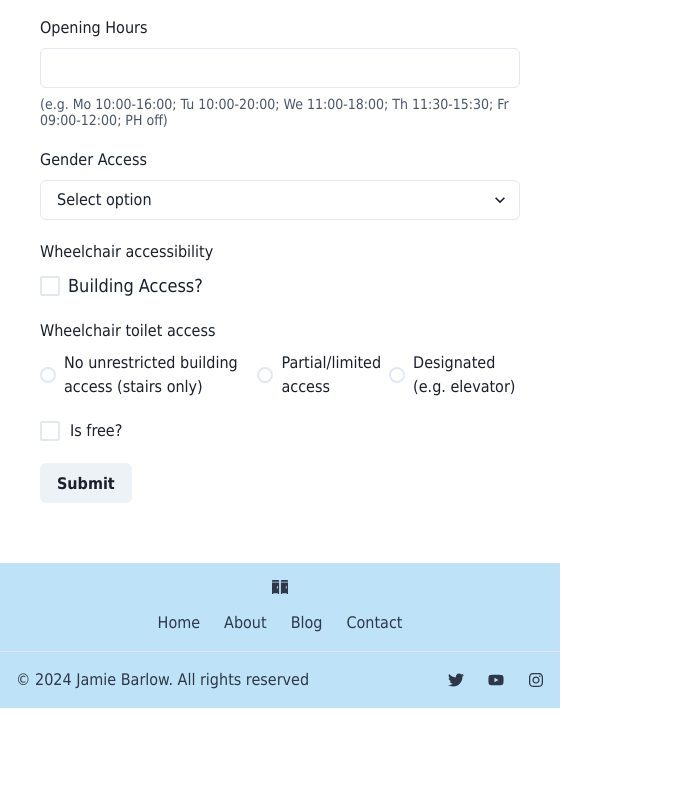
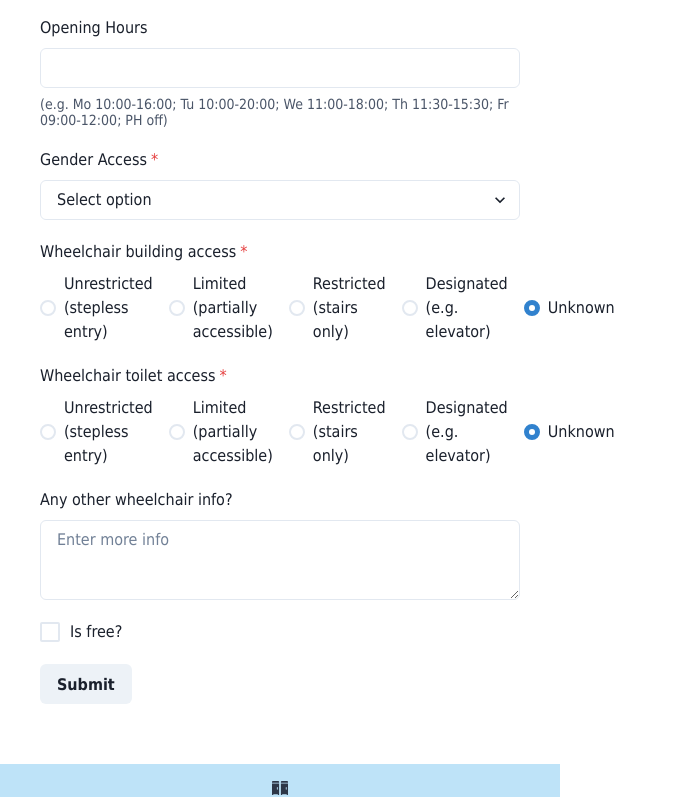
Before and after one commit to JamieBarlow/FlushPoint, a React (Vite) app in the folder frontend/: page /bathrooms/new in a window 1280 px wide. Shown: the part 567-1364 px from the top of the page, without its empty margins (0-677 px from the left). Before the commit the page ends 1275 px from the top, so only its background shows below. Built offline with nearby package versions, Linux system fonts and the light colour scheme.

Commit message:
Handle and display wheelchair building/toilet access options in form submission

```diff
--- a/frontend/src/App.tsx
+++ b/frontend/src/App.tsx
@@ -19,14 +19,18 @@ import ShowBathroomError from "./pages/ShowBathroomError";
 export const createBathroom: ActionFunction = async ({ request }) => {
   // gather data from form
   const data = await request.formData();
+  // Submission for request body
   const submission = {
-    // lat and long
+    // to add: lat and long
     name: data.get("name"),
     address: data.get("address"),
     description: data.get("description"),
     operator: data.get("operator"),
     openingHours: data.get("openingHours"),
     gender: data.get("gender"),
+    wheelchairBuildingAccess: data.get("wheelchairBuildingAccess"),
+    wheelchairToiletAccess: data.get("wheelchairToiletAccess"),
+    wheelchairDescription: data.get("wheelchairDescription"),
   };
   console.log(submission);
   // validation
--- a/frontend/src/pages/BathroomShow.tsx
+++ b/frontend/src/pages/BathroomShow.tsx
@@ -17,13 +17,18 @@ export default function BathroomShow() {
   const { id } = useParams();
   // const [bathroom, setBathroom] = useState<BathroomType | null>(null);
   const [genderAccess, setGenderAccess] = useState<string | null>(null);
-  const [wheelchairAccess, setWheelchairAccess] = useState<string | null>(null);
+  const [wheelchairBuildingAccess, setWheelchairBuildingAccess] = useState<
+    string | null
+  >(null);
+  const [wheelchairToiletAccess, setWheelchairToiletAccess] = useState<
+    string | null
+  >(null);
   const [changingTable, setChangingTable] = useState<string | null>(null);
   const [changingLocation, setChangingLocation] = useState<string | null>(null);
   const [toiletPositions, setToiletPositions] = useState<string | null>(null);
   useEffect(() => {
-    let gender, wheelchair, changing_table, changing_location, position;
-    // Gender access
+    let gender, changing_table, changing_location, position;
+    // Gender access display
     if (bathroom) {
       if (bathroom.tags.gender_segregated === "no") {
         gender = "Unisex (gender neutral)";
@@ -39,32 +44,8 @@ export default function BathroomShow() {
       setGenderAccess(gender);
 
       // Wheelchair access
-      if (
-        bathroom.tags.wheelchair === "yes" &&
-        bathroom.tags["toilets:wheelchair"] === "no"
-      ) {
-        wheelchair = "Building access only";
-      } else if (
-        bathroom.tags.wheelchair === "yes" &&
-        bathroom.tags["toilets:wheelchair"] === "yes"
-      ) {
-        wheelchair = "Building and toilet access";
-      } else {
-        switch (bathroom.tags.wheelchair) {
-          case "no":
-            wheelchair = "No unrestricted building access (stairs only)";
-            break;
-          case "limited":
-            wheelchair = "Partial/limited access";
-            break;
-          case "designated":
-            wheelchair = "Designated (e.g. elevator)";
-            break;
-          default:
-            wheelchair = "Unknown";
-        }
-      }
-      setWheelchairAccess(wheelchair);
+      setWheelchairBuildingAccess(bathroom.tags.wheelchair);
+      setWheelchairToiletAccess(bathroom.tags["toilets:wheelchair"]);
 
       // Changing table access
       if (bathroom.tags.changing_table) {
@@ -164,18 +145,27 @@ export default function BathroomShow() {
               </Box>
 
               <Box>
-                <Text sx={dataHeader}>Wheelchair?</Text>
-                <Text sx={dataText}>{wheelchairAccess}</Text>
-                {wheelchairAccess === "Unknown" && <Button>Add info</Button>}
-                {bathroom.tags["wheelchair:description"] && (
-                  <>
-                    <Text sx={dataHeader}>Wheelchair info</Text>
-                    <Text sx={dataText}>
-                      {bathroom.tags["wheelchair:description"]}
-                    </Text>
-                  </>
+                <Text sx={dataHeader}>Wheelchair (building)</Text>
+                <Text sx={dataText}>{wheelchairBuildingAccess}</Text>
+                {wheelchairBuildingAccess === "Unknown" && (
+                  <Button>Add info</Button>
                 )}
               </Box>
+              <Box>
+                <Text sx={dataHeader}>Wheelchair (toilet)</Text>
+                <Text sx={dataText}>{wheelchairToiletAccess}</Text>
+                {wheelchairToiletAccess === "Unknown" && (
+                  <Button>Add info</Button>
+                )}
+              </Box>
+              {bathroom.tags["wheelchair:description"] && (
+                <Box>
+                  <Text sx={dataHeader}>Wheelchair info</Text>
+                  <Text sx={dataText}>
+                    {bathroom.tags["wheelchair:description"]}
+                  </Text>
+                </Box>
+              )}
               <Box>
                 <Text sx={dataHeader}>Changing Table?</Text>
                 <Text sx={dataText}>{changingTable}</Text>
--- a/frontend/src/pages/NewBathroomForm.tsx
+++ b/frontend/src/pages/NewBathroomForm.tsx
@@ -3,6 +3,7 @@ import {
   Box,
   Button,
   Checkbox,
+  CheckboxGroup,
   FormControl,
   FormHelperText,
   FormLabel,
@@ -13,7 +14,7 @@ import {
   RadioGroup,
   Radio,
 } from "@chakra-ui/react";
-import { FaRegThumbsUp } from "react-icons/fa";
+import { FaRegThumbsUp, FaRegThumbsDown } from "react-icons/fa";
 import { Form, useActionData } from "react-router-dom";
 
 interface ActionData {
@@ -62,14 +63,16 @@ export default function NewBathroomForm() {
                 11:30-15:30; Fr 09:00-12:00; PH off)
               </FormHelperText>
             </FormControl>
-            <FormControl sx={formInputStyles}>
+            <FormControl sx={formInputStyles} isRequired>
               <FormLabel>Gender Access</FormLabel>
               <Select
                 placeholder="Select option"
                 variant="outline"
                 name="gender"
               >
-                <option value="Gender segregated">Gender segregated</option>
+                <option value="Gender segregated">
+                  Gender segregated (M & F separate)
+                </option>
                 <option value="Unisex (gender neutral)">
                   Unisex (gender neutral)
                 </option>
@@ -78,27 +81,47 @@ export default function NewBathroomForm() {
                 <option value="Don't know">Don't know</option>
               </Select>
             </FormControl>
-            <FormControl sx={formInputStyles}>
-              <FormLabel>Wheelchair accessibility</FormLabel>
-              <Checkbox
-                value="Building Access"
-                size="lg"
-                icon={<FaRegThumbsUp />}
+            <FormControl
+              sx={formInputStyles}
+              isRequired
+              defaultValue={"unknown"}
+            >
+              <FormLabel>Wheelchair building access</FormLabel>
+              <RadioGroup
+                defaultValue="unknown"
+                name="wheelchairBuildingAccess"
               >
-                Building Access?
-              </Checkbox>
-            </FormControl>
-            <FormControl sx={formInputStyles}>
-              <FormLabel>Wheelchair toilet access</FormLabel>
-              <RadioGroup>
-                <Stack direction="row">
-                  <Radio value="1">
-                    No unrestricted building access (stairs only)
-                  </Radio>
-                  <Radio value="2">Partial/limited access</Radio>
-                  <Radio value="3">Designated (e.g. elevator)</Radio>
+                <Stack spacing={4} direction="row">
+                  <Radio value="yes">Unrestricted (stepless entry)</Radio>
+                  <Radio value="limited">Limited (partially accessible)</Radio>
+                  <Radio value="no">Restricted (stairs only)</Radio>
+                  <Radio value="designated">Designated (e.g. elevator)</Radio>
+                  <Radio value="unknown">Unknown</Radio>
                 </Stack>
               </RadioGroup>
+            </FormControl>
+            <FormControl
+              sx={formInputStyles}
+              isRequired
+              defaultValue={"unknown"}
+            >
+              <FormLabel>Wheelchair toilet access</FormLabel>
+              <RadioGroup defaultValue="unknown" name="wheelchairToiletAccess">
+                <Stack spacing={4} direction="row">
+                  <Radio value="yes">Unrestricted (stepless entry)</Radio>
+                  <Radio value="limited">Limited (partially accessible)</Radio>
+                  <Radio value="no">Restricted (stairs only)</Radio>
+                  <Radio value="designated">Designated (e.g. elevator)</Radio>
+                  <Radio value="unknown">Unknown</Radio>
+                </Stack>
+              </RadioGroup>
+            </FormControl>
+            <FormControl mb="40px" sx={formInputStyles}>
+              <FormLabel>Any other wheelchair info?</FormLabel>
+              <Textarea
+                placeholder="Enter more info"
+                name="wheelchairDescription"
+              />
             </FormControl>
             <FormControl
               display="flex"
```
Also changed, not shown: 2 other files (tests, documents, lock files or other folders).
